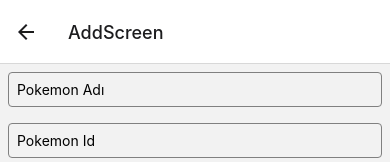
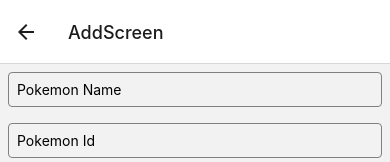
Before and after one commit to cembicakci/react-native-vs-swift, a React Native app in the folder react-native/: screen /AddScreen in a window 390 px wide. Shown: the top 162 px of the page. Built offline with nearby package versions, Linux system fonts and the light colour scheme; no server answers.

Commit message:
form validation and post request

```diff
--- a/react-native/package.json
+++ b/react-native/package.json
@@ -15,11 +15,13 @@
     "@reduxjs/toolkit": "^1.9.7",
     "expo": "~49.0.15",
     "expo-status-bar": "~1.6.0",
+    "formik": "^2.4.5",
     "react": "18.2.0",
     "react-native": "0.72.6",
     "react-native-safe-area-context": "4.6.3",
     "react-native-screens": "~3.22.0",
-    "react-redux": "^8.1.3"
+    "react-redux": "^8.1.3",
+    "yup": "^1.3.3"
   },
   "devDependencies": {
     "@babel/core": "^7.20.0"
--- a/react-native/src/app/services/pokemonApi.js
+++ b/react-native/src/app/services/pokemonApi.js
@@ -7,11 +7,21 @@
     baseQuery: fetchBaseQuery({
         baseUrl,
     }),
+    tagTypes: ["Pokemon", "User"],
     endpoints: (builder) => ({
         getPokemons: builder.query({
             query: () => "/pokemons",
+            providesTags: ["Pokemon"]
+        }),
+        addPokemon: builder.mutation({
+            query: (body) => ({
+                url: "/pokemons",
+                method: "POST",
+                body,
+            }),
+            invalidatesTags: ["Pokemon"]
         }),
     }),
 });
 
-export const { useGetPokemonsQuery } = pokemonApi
+export const { useGetPokemonsQuery, useAddPokemonMutation } = pokemonApi
--- a/react-native/src/features/AddScreen.js
+++ b/react-native/src/features/AddScreen.js
@@ -1,20 +1,66 @@
+import React from 'react'
 import { Button, StyleSheet, Text, TextInput, View } from 'react-native'
-import React from 'react'
+import { Formik } from 'formik'
+import * as Yup from 'yup';
+import { useAddPokemonMutation } from '../app/services/pokemonApi';
+import { useNavigation } from '@react-navigation/native';
 
 const AddScreen = () => {
+    const navigation = useNavigation()
 
-    const handleAdd = () => {
+    const [addPokemon, state] = useAddPokemonMutation()
 
-    }
+    const Schema = Yup.object().shape({
+        name: Yup.string()
+            .min(2, 'Too Short!')
+            .max(100, 'Too Long!')
+            .required('Required'),
+        pokemonId: Yup.number()
+            .required('Required'),
+    });
+
 
     return (
         <View>
-            <TextInput placeholder='Pokemon Adı' style={styles.textInput} />
-            <TextInput placeholder='Pokemon Id' style={styles.textInput} />
-            <Button
-                title='Ekle'
-                onPress={() => { handleAdd() }}
-            />
+            <Formik
+                initialValues={{
+                    name: '',
+                    pokemonId: '',
+                }}
+                validationSchema={Schema}
+                onSubmit={values => {
+                    if (!state.error) {
+                        addPokemon(values)
+                        navigation.goBack()
+                    }
+
+                }}
+            >
+                {({ handleChange, handleBlur, handleSubmit, values, errors }) => (
+                    <>
+                        <TextInput
+                            placeholder='Pokemon Name'
+                            style={styles.textInput}
+                            onChangeText={handleChange('name')}
+                            onBlur={handleBlur('name')}
+                            value={values.name}
+                        />
+                        {errors.name && <Text>{errors.name}</Text>}
+                        <TextInput
+                            placeholder='Pokemon Id'
+                            style={styles.textInput}
+                            onChangeText={handleChange('pokemonId')}
+                            onBlur={handleBlur('pokemonId')}
+                            value={values.pokemonId}
+                        />
+                        {errors.pokemonId && <Text>{errors.pokemonId}</Text>}
+                        <Button
+                            title='Ekle'
+                            onPress={() => { handleSubmit() }}
+                        />
+                    </>
+                )}
+            </Formik>
         </View>
     )
 }
```
Also changed, not shown: 1 other file (tests, documents, lock files or other folders).
